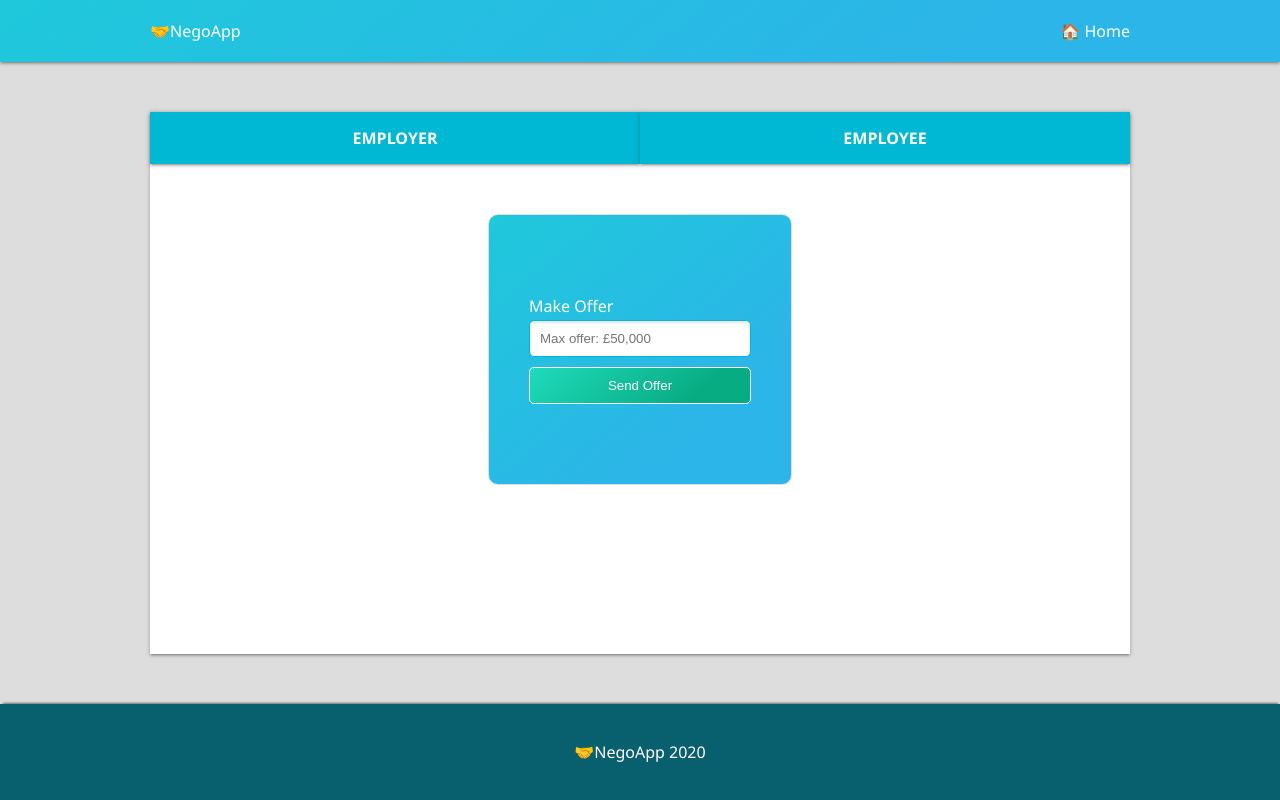
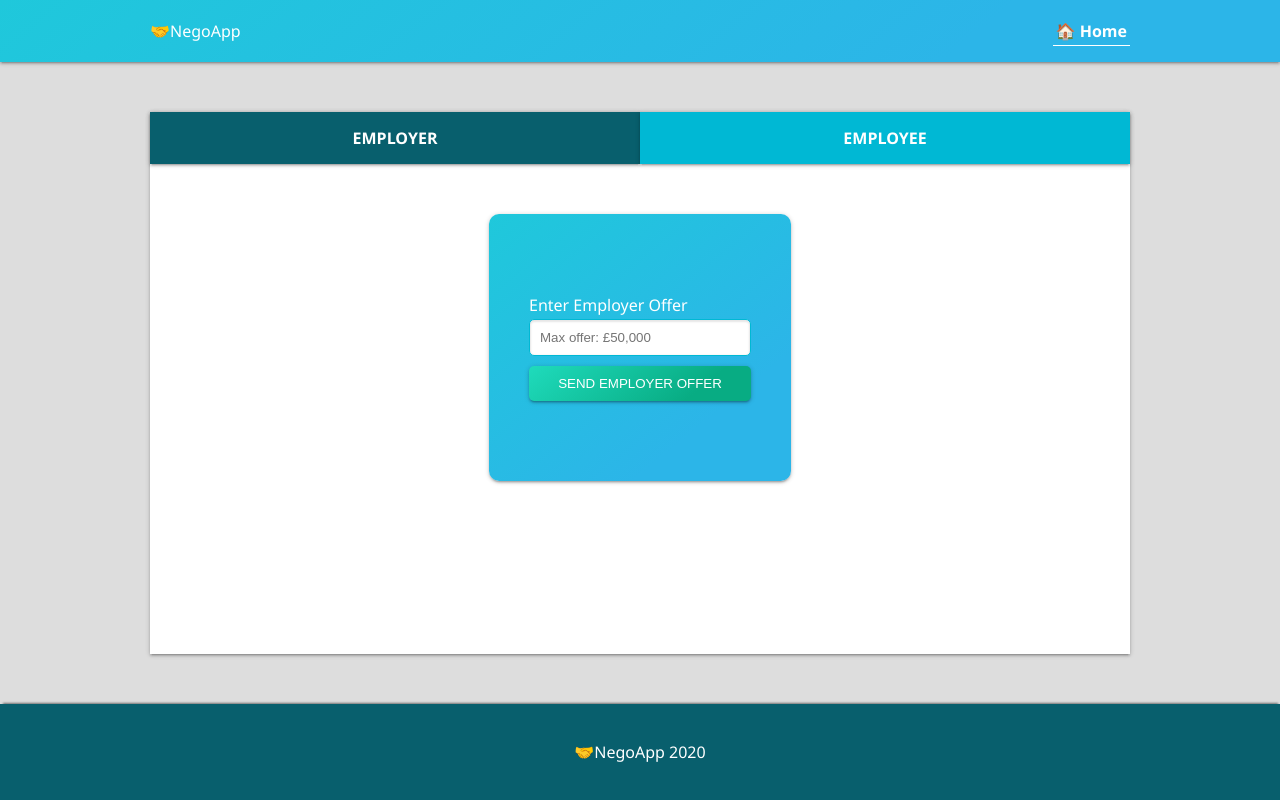
Before and after one commit to Ben4code/simple_vuejs_shopping_cart, a Vue app: page / in a window 1280 px wide. Built offline with nearby package versions, Linux system fonts and the light colour scheme.

Commit message:
Added form toggle and submit feature with styles.

```diff
--- a/src/components/Form.vue
+++ b/src/components/Form.vue
@@ -2,9 +2,10 @@
   <div>
     <form class="form" @submit.prevent="submitForm()">
       <div>
-        <label for="offer">Make Offer</label>
-        <input id="offer" class="form__input" type="text" placeholder="Max offer: £50,000" />
-        <button class="form__btn">Send Offer</button>
+        <h5></h5>
+        <label for="offer">Enter {{formData.formA ? "Employer" : "Employee"}} Offer</label>
+        <input id="offer" class="form__input" type="text" v-model="inputValue" :placeholder="placeHolder" />
+        <button class="form__btn">Send {{formData.formA ? "Employer" : "Employee"}} Offer</button>
       </div>
     </form>
   </div>
@@ -13,21 +14,45 @@
 <script>
 export default {
   name: "Form",
+  props: ['formData'],
   data() {
-    return {};
+    return {
+      inputValue: null
+    };
+  },
+  computed:{
+    placeHolder(){
+      if(this.formData.formA){
+        return "Max offer: £50,000"
+      }else{
+        return "Min offer: £50,000"
+      }
+    }
   },
   methods: {
-    submitForm() {}
+    submitForm() {
+      if(!this.inputValue){
+        return;
+      }
+      if(this.formData.formA){
+        this.$emit('formAInput', this.inputValue);
+        this.inputValue = null;
+      }else{
+        this.$emit('formBInput', this.inputValue);
+        this.inputValue = null;
+      }
+    }
   }
 };
 </script>
 
 <style>
 .form {
-  border: 1px solid #ddd;
   padding: 8rem 4rem;
   border-radius: 1rem;
   background-image: linear-gradient(141deg, #1fc8db 0%, #2cb5e8 75%);
+  box-shadow: 0 2px 2px 0 rgba(0, 0, 0, 0.14),
+    0 3px 1px -2px rgba(0, 0, 0, 0.12), 0 1px 5px 0 rgba(0, 0, 0, 0.2);
 }
 .form label{
   color: #fff;
@@ -51,14 +76,19 @@ export default {
   color: #00b8d4;
 }
 .form__btn{
+  text-transform: uppercase;
   padding: 1rem;
   display: inline-block;
   background-image: linear-gradient(141deg, #1fdbbc 0%, #08ac83 75%);
   width: 100%;
   outline: none;
   border-radius: .5rem;
-  border: 1px solid #fff;
+  border: none;
   color: #fff;
   cursor: pointer;
+  box-shadow:
+      0 2px 2px 0 rgba(0,0,0,0.14),
+      0 3px 1px -2px rgba(0,0,0,0.12),
+      0 1px 5px 0 rgba(0,0,0,0.2);
 }
 </style>
--- /dev/null
+++ b/src/components/Modal.vue
@@ -0,0 +1,13 @@
+<template>
+  <h1>Modal</h1>
+</template>
+
+<script>
+export default {
+  name:'modal'
+}
+</script>
+
+<style>
+
+</style>
--- a/src/components/Tabs.vue
+++ b/src/components/Tabs.vue
@@ -1,43 +1,91 @@
 <template>
   <div class="tabs">
     <div class="tabs__header">
-      <h4 class="tabs__control">Employer</h4>
-      <h4 class="tabs__control">Employee</h4>
+      <h4 :class="[{active: state.formA}, 'tabs__control']" @click="toggleForm('formA')">Employer</h4>
+      <h4 :class="[{active: state.formB}, 'tabs__control']" @click="toggleForm('formB')">Employee</h4>
     </div>
     <div class="tabs__content">
-      <Form/>
+      <div v-if="loading" class="spinner"></div>
+      <Modal v-else-if="showModal"/>
+      <Form v-else :formData="state" @formAInput="getFormAInput" @formBInput="getFormBInput" />
     </div>
   </div>
 </template>
 
 <script>
-import Form from '@/components/Form'
-
+import Form from "@/components/Form";
+import Modal from "@/components/Modal";
 
 export default {
-  name: 'Tabs',
+  name: "Tabs",
   components: {
-    Form
+    Form, Modal
+  },
+  data() {
+    return {
+      state: {
+        formA: true,
+        formB: false,
+        formAInput: null,
+        formBInput: null
+      },
+      negotiate: false,
+      loading: false,
+      showModal: false
+    };
+  },
+  methods: {
+    checkNegotiate(){
+       if (this.state.formAInput !== null && this.state.formBInput !== null) {
+        this.negotiate = true;
+      }
+    },
+    toggleForm(value) {
+      if (value === "formA") {
+        this.state.formA = true;
+        this.state.formB = false;
+      } else {
+        this.state.formA = false;
+        this.state.formB = true;
+      }
+    },
+    getFormAInput(value) {
+      this.state.formAInput = value;
+      this.toggleForm("formB");
+      this.checkNegotiate();
+    },
+    getFormBInput(value) {
+      this.state.formBInput = value;
+      this.toggleForm("formA");
+      this.checkNegotiate();
+    }
+  },
+  watch: {
+    negotiate() {
+      this.loading = true;
+      setTimeout(() => {
+        this.loading = false;
+      }, 2000);
+      this.showModal = true;
     }
   }
+};
 </script>
 
 <style>
- .tabs{
+.tabs {
   height: 70vh;
   margin: 5rem 15rem;
   background-color: #fff;
-  box-shadow:
-    0 2px 2px 0 rgba(0,0,0,0.14),
-    0 3px 1px -2px rgba(0,0,0,0.12),
-    0 1px 5px 0 rgba(0,0,0,0.2);
+  box-shadow: 0 2px 2px 0 rgba(0, 0, 0, 0.14),
+    0 3px 1px -2px rgba(0, 0, 0, 0.12), 0 1px 5px 0 rgba(0, 0, 0, 0.2);
 }
- .tabs__header{
+.tabs__header {
   display: flex;
   justify-content: center;
   align-items: center;
 }
- .tabs__control{
+.tabs__control {
   text-transform: uppercase;
   background: #00b8d4;
   padding: 1.5rem 1rem;
@@ -45,15 +93,49 @@ export default {
   text-align: center;
   cursor: pointer;
   color: #fff;
-    box-shadow:
-      0 2px 2px 0 rgba(0,0,0,0.14),
-      0 3px 1px -2px rgba(0,0,0,0.12),
-      0 1px 5px 0 rgba(0,0,0,0.2);
+  box-shadow: 0 2px 2px 0 rgba(0, 0, 0, 0.14),
+    0 3px 1px -2px rgba(0, 0, 0, 0.12), 0 1px 5px 0 rgba(0, 0, 0, 0.2);
 }
- .tabs__content{
+.active{
+  background: #085f6d;
+
+}
+.tabs__content {
   display: flex;
   justify-content: center;
   align-items: flex-start;
   padding-top: 5rem;
 }
+
+/* Spinner */
+@keyframes spinner {
+  0% {
+    transform: translate3d(-50%, -50%, 0) rotate(0deg);
+  }
+  100% {
+    transform: translate3d(-50%, -50%, 0) rotate(360deg);
+  }
+}
+.spinner {
+  height: 10vh;
+  opacity: 1;
+  position: relative;
+  transition: opacity linear 0.1s;
+}
+.spinner::before {
+  animation: 2s linear infinite spinner;
+  border: solid 3px #eee;
+  border-bottom-color: #00b8d4;
+  border-radius: 50%;
+  content: "";
+  height: 10rem;
+  width: 10rem;
+  left: 50%;
+  opacity: inherit;
+  position: absolute;
+  top: 50%;
+  transform: translate3d(-50%, -50%, 0);
+  transform-origin: center;
+  will-change: transform;
+}
 </style>
--- a/src/components/layouts/Header.vue
+++ b/src/components/layouts/Header.vue
@@ -3,7 +3,7 @@
     <nav class="nav">
       <ul class="nav__list">
         <li class="nav__link"><a href="#">🤝NegoApp</a></li>
-        <li class="nav__link active"><a href="#">🏠 Home</a></li>
+        <li class="nav__link active-link"><a href="#">🏠 Home</a></li>
       </ul>
     </nav>
   </header>
@@ -34,7 +34,10 @@ export default {
     color: #fff;
     width: 50%;
   }
-  .active{
+  .active-link a{
+    font-weight: 700;
+    border-bottom: 1px solid #fff;
     margin-left: auto;
+    padding: .3rem;
   }
 </style>
```
Lines whose indentation alone changed are shown as unchanged.
